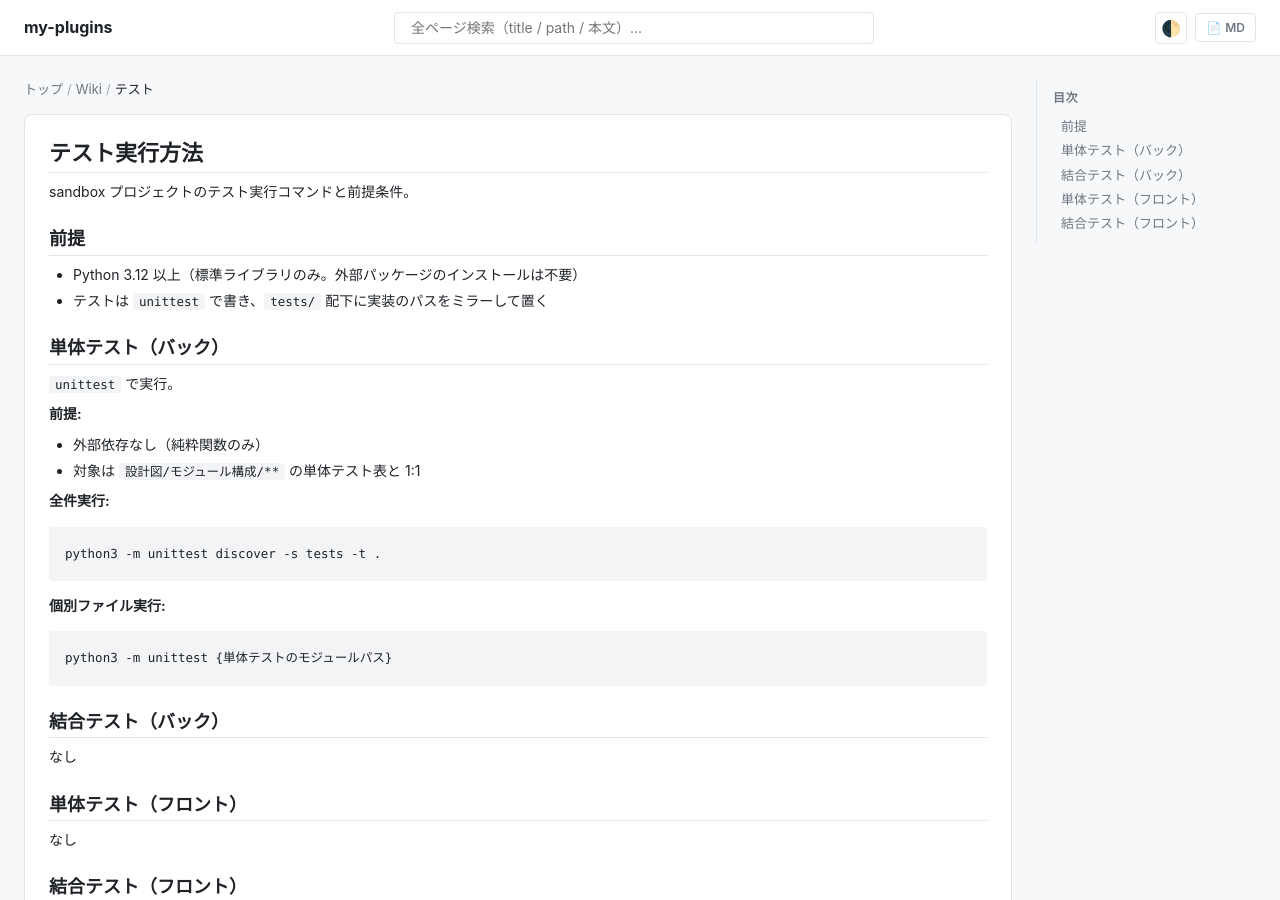
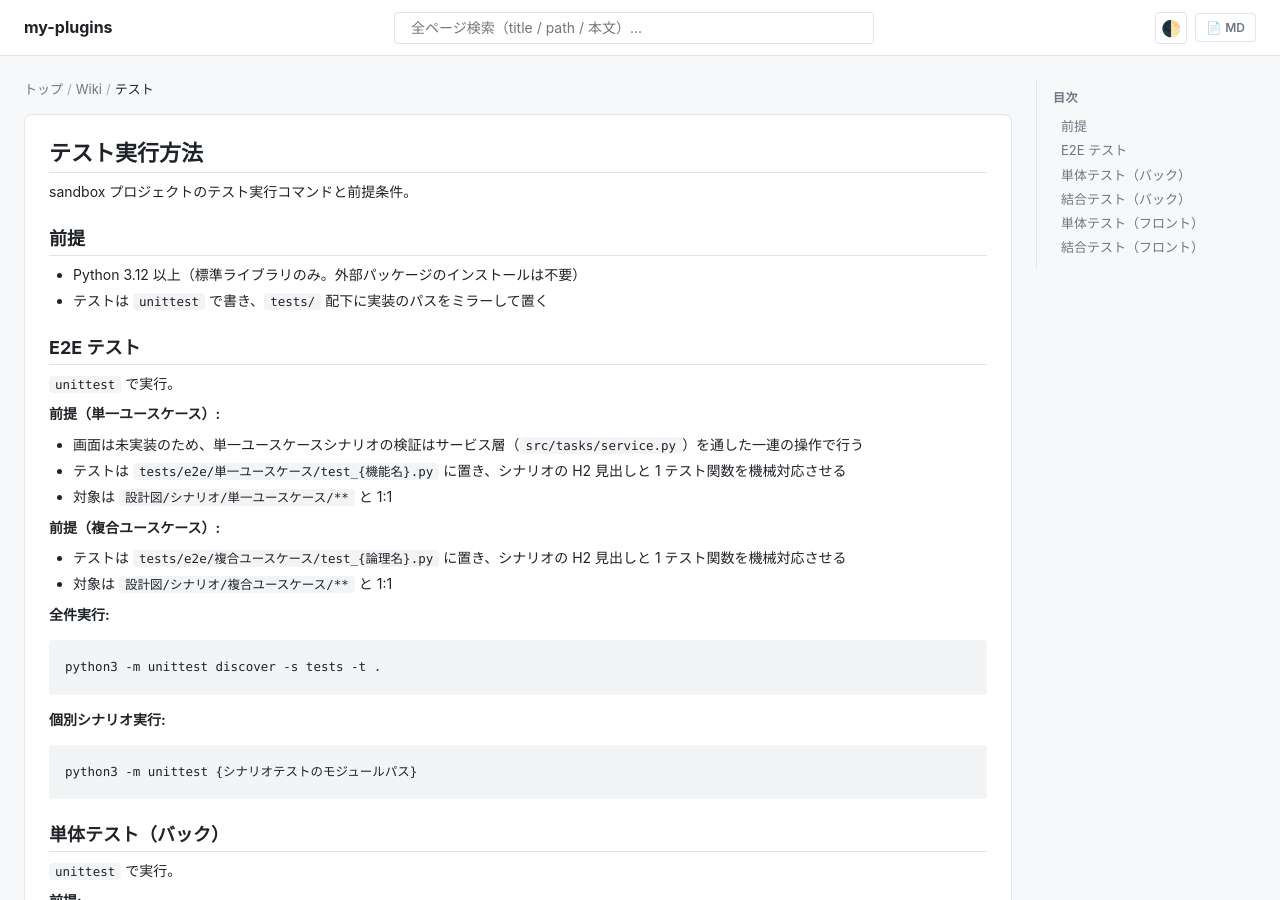
Before and after one commit to shuhei1101/ai-monitor-e2e, a Jekyll site: the page built from docs/wiki/テスト/テスト実行方法.md, in a window 1280 px wide and 900 px high. Built offline with Jekyll 4.4.1, drawn with Linux system fonts in a browser that asks for light colours; our own code applies the rules of GitHub Pages for plain Markdown files.

Commit message:
docs: E2E テストセクションを復元し複合ユースケース分を追記する

````diff
--- a/docs/wiki/テスト/テスト実行方法.md
+++ b/docs/wiki/テスト/テスト実行方法.md
@@ -6,6 +6,33 @@ sandbox プロジェクトのテスト実行コマンドと前提条件。
 
 - Python 3.12 以上（標準ライブラリのみ。外部パッケージのインストールは不要）
 - テストは `unittest` で書き、`tests/` 配下に実装のパスをミラーして置く
+
+## E2E テスト
+
+`unittest` で実行。
+
+**前提（単一ユースケース）:**
+
+- 画面は未実装のため、単一ユースケースシナリオの検証はサービス層（`src/tasks/service.py`）を通した一連の操作で行う
+- テストは `tests/e2e/単一ユースケース/test_{機能名}.py` に置き、シナリオの H2 見出しと 1 テスト関数を機械対応させる
+- 対象は `設計図/シナリオ/単一ユースケース/**` と 1:1
+
+**前提（複合ユースケース）:**
+
+- テストは `tests/e2e/複合ユースケース/test_{論理名}.py` に置き、シナリオの H2 見出しと 1 テスト関数を機械対応させる
+- 対象は `設計図/シナリオ/複合ユースケース/**` と 1:1
+
+**全件実行:**
+
+```bash
+python3 -m unittest discover -s tests -t .
+```
+
+**個別シナリオ実行:**
+
+```bash
+python3 -m unittest {シナリオテストのモジュールパス}
+```
 
 ## 単体テスト（バック）
 
````
